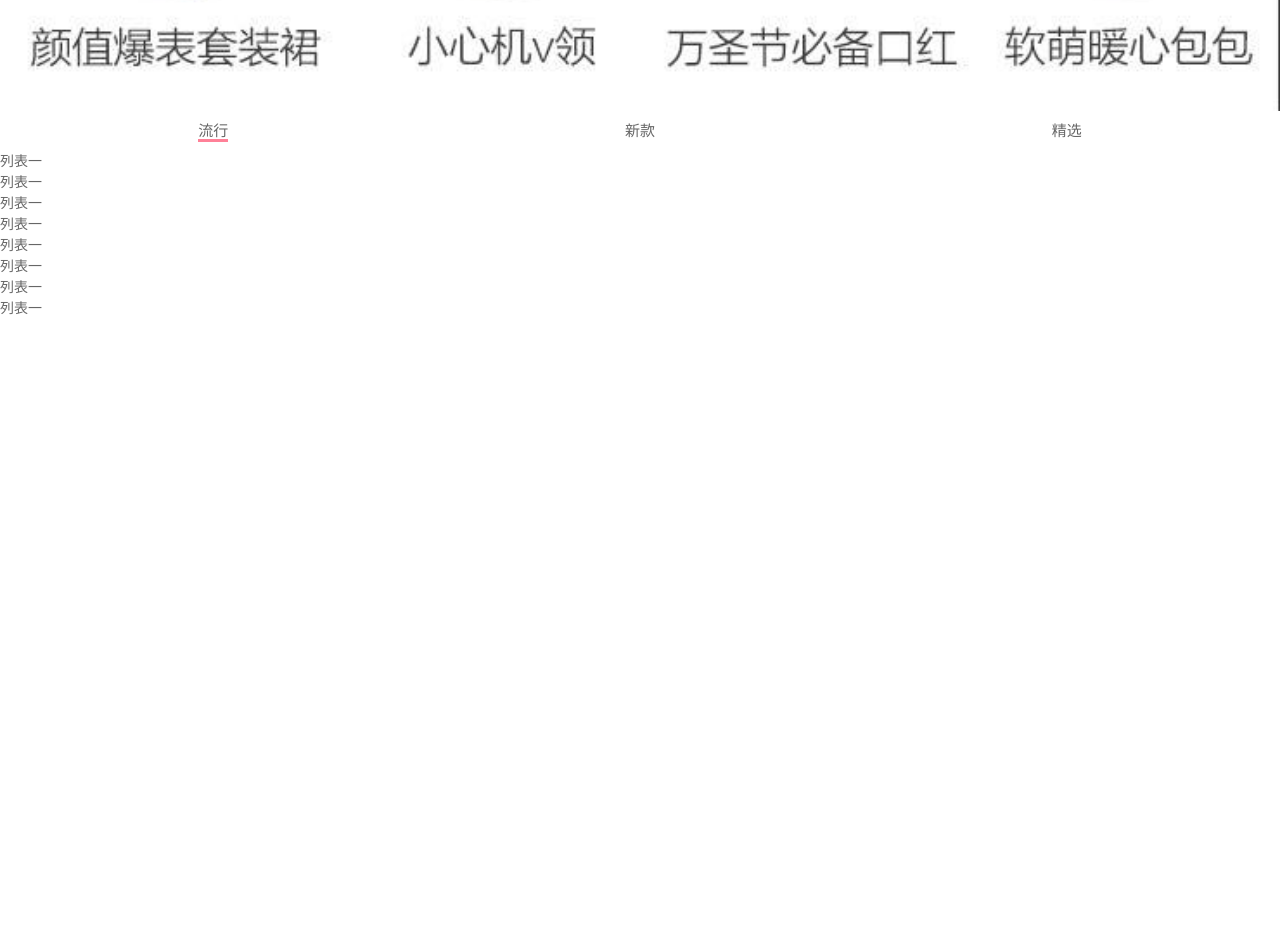
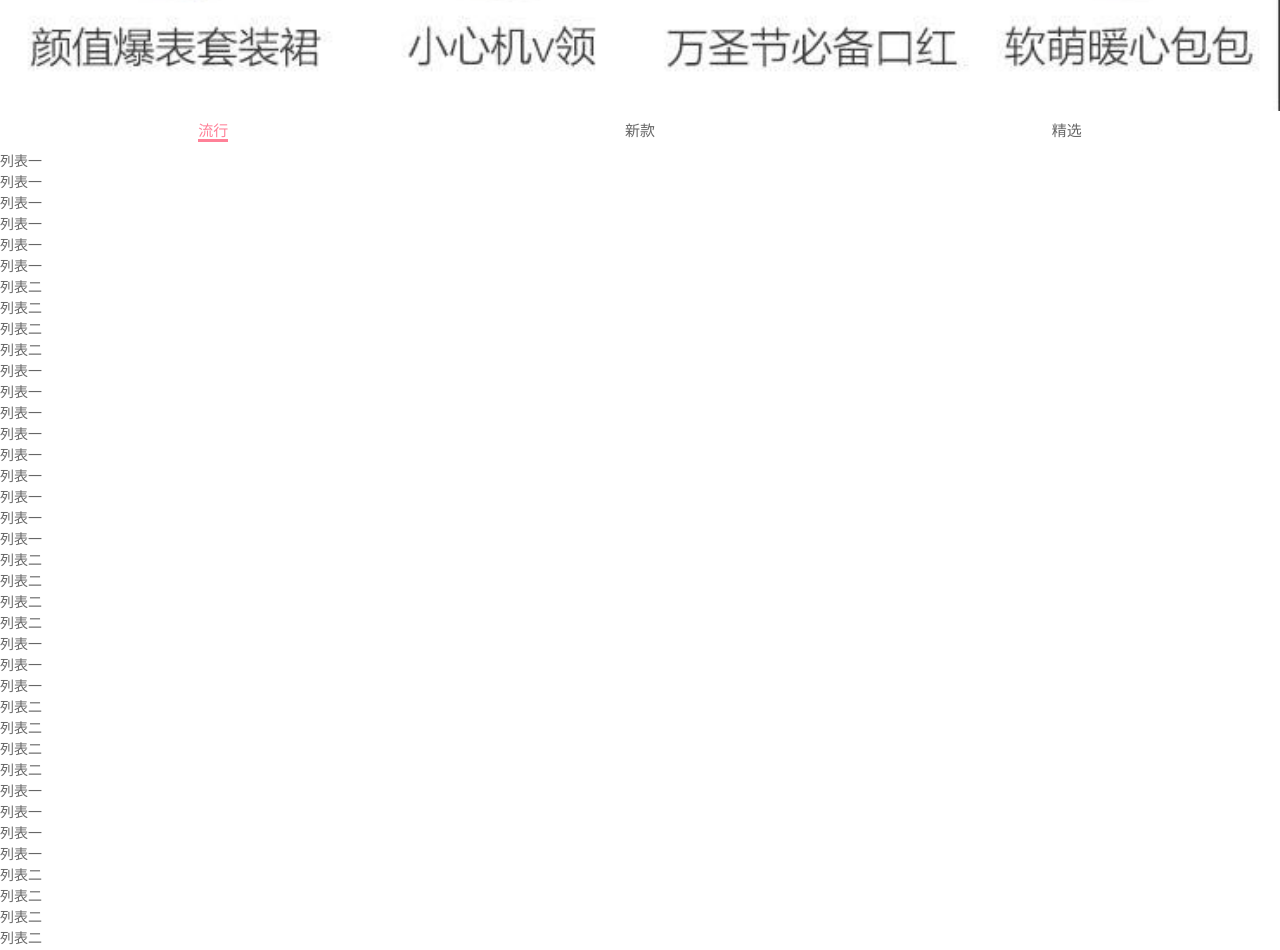
Before and after one commit to Jelly36/supermall, a Vue app: page /home in a window 1280 px wide. Shown: the part 880-1830 px from the top of the page. Before the commit the page ends 1199 px from the top, so only its background shows below. Built offline with nearby package versions, Linux system fonts and the light colour scheme; no server answers.

Commit message:
style:渲染首页数据

```diff
--- a/src/components/contents/tabControl/TabControl.vue
+++ b/src/components/contents/tabControl/TabControl.vue
@@ -1,7 +1,7 @@
 <template>
   <div class="tab-control">
       <div v-for="(item ,index) in titles" :key="index" class="tab-control-item" :class="{active:index===currentIndex}" @click="pickOptions(index)">
-          <span :class="showLine">{{item}}</span>
+          <span>{{item}}</span>
       </div>
   </div>
 </template>
@@ -13,14 +13,14 @@
     display:flex;
     text-align: center;
     font-size:15px;
+    background-color: #fff;
 }
 .tab-control-item{
     flex:1;
 }
-.active{
-    color:var(--color-higt-text)
-}
+
 .active span{
+    color:var(--color-tint);
     border-bottom: 3px solid var(--color-tint);
 }
 </style>
@@ -43,6 +43,7 @@ export default {
   methods:{
       pickOptions(index){
           this.currentIndex=index;
+
       }
   }
 };
--- a/src/network/home.js
+++ b/src/network/home.js
@@ -1,8 +1,16 @@
-import {request} from "./request"
-console.log(request)
+import {request} from "./request";
 export function getHomeMultidata(){
-    console.log()
     return request({
         url:'/home/multidata'
     });
 }
+export function getHomeGoods(type,page){
+    console.log(type,page);
+    return request({
+        url:'/home/data',
+        params:{
+            type,
+            page
+        }
+    })
+}
--- a/src/network/request.js
+++ b/src/network/request.js
@@ -6,7 +6,7 @@ export function request(config) {
     });
 
     instance.interceptors.response.use(function(res){
-        return res.data.data;
+        return res.data;
     })
     return instance(config);
 }
--- a/src/views/home/home.vue
+++ b/src/views/home/home.vue
@@ -7,13 +7,46 @@
     <HomeSwiper :banners="banners"></HomeSwiper>
     <HomeRecommends :recommends="recommends"></HomeRecommends>
     <FeatureView></FeatureView>
-    <TabControl :titles="['流行','新款','精选']"></TabControl>
+    <TabControl :titles="['流行','新款','精选']" class="tab-control"></TabControl>
     <ul>
       <li>列表一</li>
       <li>列表一</li>
       <li>列表一</li>
       <li>列表一</li>
       <li>列表一</li>
+      <li>列表一</li>
+      <li>列表二</li>
+      <li>列表二</li>
+      <li>列表二</li>
+      <li>列表二</li>
+      <li>列表一</li>
+      <li>列表一</li>
+      <li>列表一</li>
+      <li>列表一</li>
+      <li>列表一</li>
+      <li>列表一</li>
+      <li>列表一</li>
+      <li>列表一</li>
+      <li>列表一</li>
+      <li>列表二</li>
+      <li>列表二</li>
+      <li>列表二</li>
+      <li>列表二</li>
+      <li>列表一</li>
+      <li>列表一</li>
+      <li>列表一</li>
+      <li>列表二</li>
+      <li>列表二</li>
+      <li>列表二</li>
+      <li>列表二</li>
+      <li>列表一</li>
+      <li>列表一</li>
+      <li>列表一</li>
+      <li>列表一</li>
+      <li>列表二</li>
+      <li>列表二</li>
+      <li>列表二</li>
+      <li>列表二</li>
       <li>列表一</li>
       <li>列表一</li>
       <li>列表一</li>
@@ -29,12 +62,16 @@
   text-align: center;
   color: #fff;
 }
+.tab-control{
+  position: sticky;
+  top:44px;
+}
 </style>
 <script>
 import NavBar from "@/components/common/navbar/NavBar";
 import TabControl from "@/components/contents/tabControl/TabControl";
 
-import {getHomeMultidata} from "@/network/home";
+import {getHomeMultidata ,getHomeGoods} from "@/network/home";
 
 import HomeSwiper from "./childComps/HomeSwiper";
 import HomeRecommends from "./childComps/HomeRecommends";
@@ -43,7 +80,12 @@ export default {
   data() {
     return {
       banners:null,
-      recommends:null
+      recommends:null,
+      goods:{
+        'pop':{page:0,list:[]},
+        'new':{page:0,list:[]},
+        'sell':{page:0,list:[]}
+      }
     };
   },
   components:{
@@ -54,11 +96,25 @@ export default {
       TabControl
   },
   created(){
-    getHomeMultidata().then(res=>{
-      console.log(res);
-      this.banners=res.banner.list;
-      this.recommends=res.recommend.list;
+    this.getHomeMultidata();
+    this.getHomeGoods('pop')
+  },
+  methods:{
+    getHomeMultidata(){
+      getHomeMultidata().then(res=>{
+      this.banners=res.data.banner.list;
+      this.recommends=res.data.recommend.list;
     })
+    },
+    getHomeGoods(type){
+      // console.log(this.goods[type].page)
+      // var page=this.goods[type].page+1;
+      getHomeGoods(type,1).then(res=>{
+        console.log(res);
+      }).catch(err=>{
+        console.log(err);
+      })
+    }
   }
 };
 </script>
```
